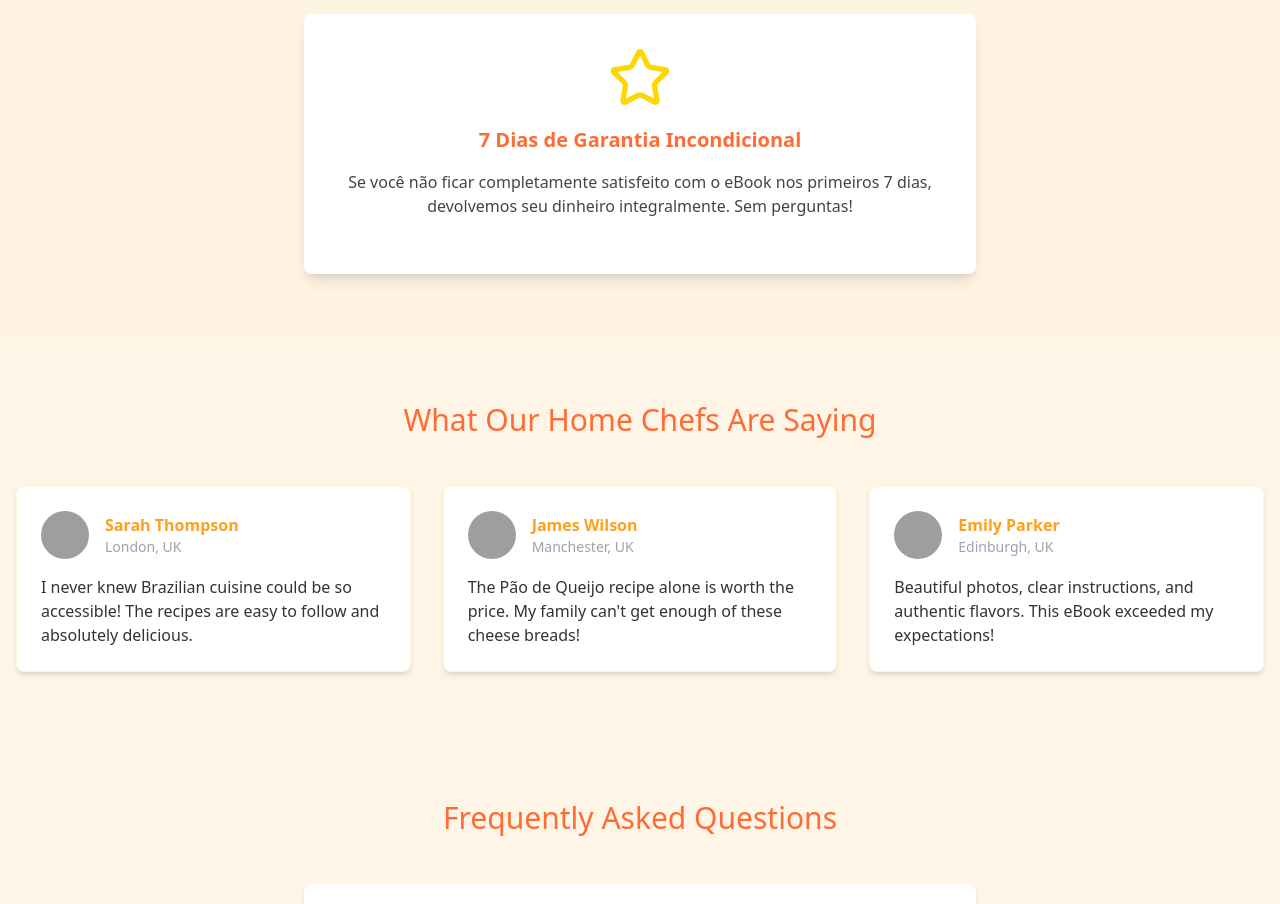
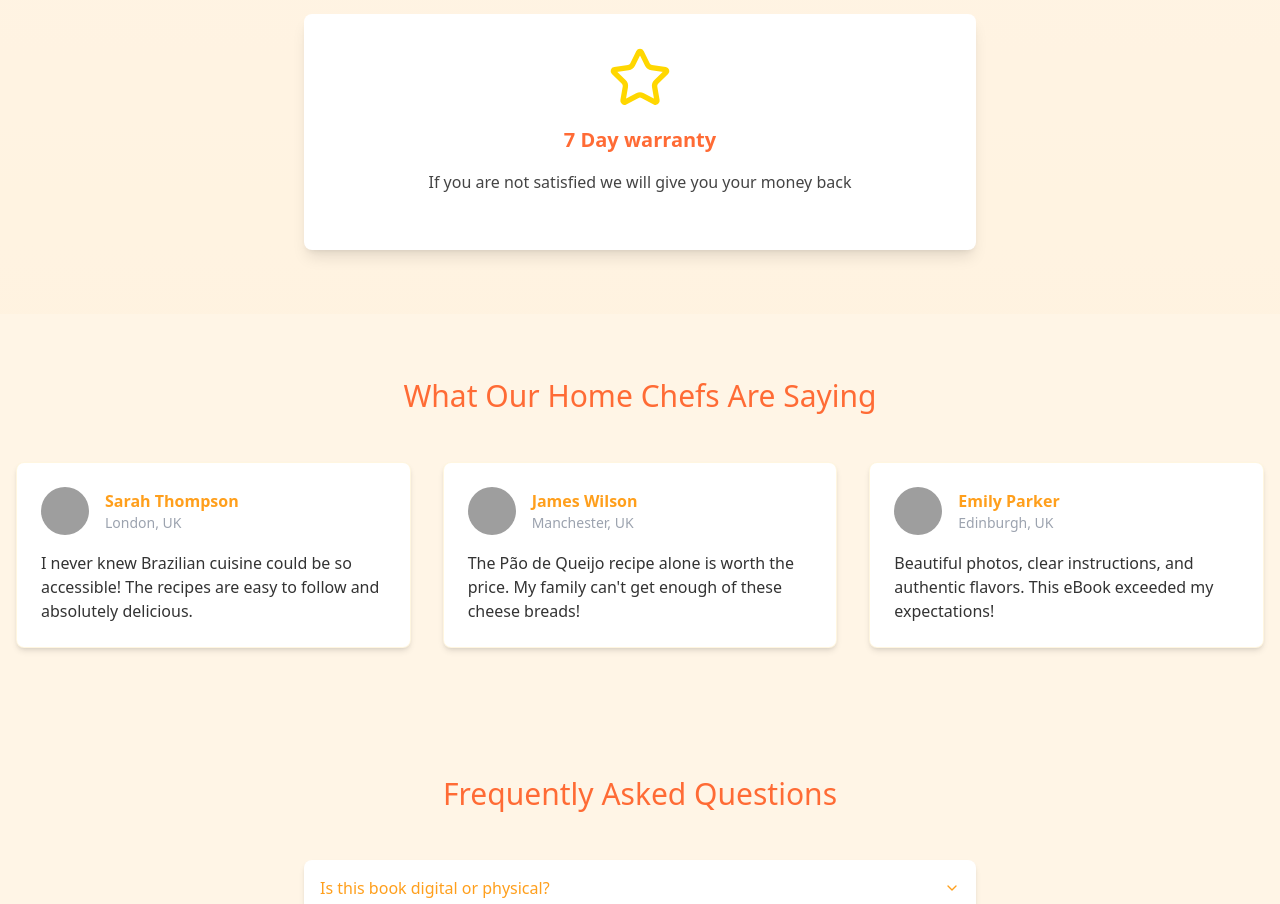
Before and after one commit to oweslmelo/sabor-brasil-landing-page, a React (Vite) app: page / in a window 1280 px wide. Shown: the part 2280-3184 px from the top of the page. Built offline with nearby package versions, Linux system fonts and the light colour scheme; grey boxes are pictures that could not be loaded.

Commit message:
Visual edit in Lovable
Edited UI in Lovable

```diff
--- a/src/pages/Index.tsx
+++ b/src/pages/Index.tsx
@@ -3,7 +3,6 @@ import { Button } from "@/components/ui/button";
 import { Accordion, AccordionContent, AccordionItem, AccordionTrigger } from "@/components/ui/accordion";
 import { Card } from "@/components/ui/card";
 import { Star, Check, Users } from "lucide-react";
-
 const Index = () => {
   const [isHovered, setIsHovered] = useState(false);
   return <div className="min-h-screen bg-gradient-to-b from-[#FFF5E6] to-[#FFE0B2] text-[#333]">
@@ -128,13 +127,8 @@ const Index = () => {
           </h2>
           <div className="max-w-2xl mx-auto bg-white p-8 rounded-lg shadow-lg">
             <Star className="w-16 h-16 text-[#FFD700] mx-auto mb-4" />
-            <h3 className="text-xl font-bold mb-4 text-[#FF6B35]">
-              7 Dias de Garantia Incondicional
-            </h3>
-            <p className="text-[#444] mb-6">
-              Se você não ficar completamente satisfeito com o eBook nos primeiros 7 dias,
-              devolvemos seu dinheiro integralmente. Sem perguntas!
-            </p>
+            <h3 className="text-xl font-bold mb-4 text-[#FF6B35]">7 Day warranty</h3>
+            <p className="text-[#444] mb-6">If you are not satisfied we will give you your money back</p>
           </div>
         </div>
       </div>
@@ -197,7 +191,6 @@ const Index = () => {
       </footer>
     </div>;
 };
-
 const learningPoints = [{
   title: "Secrets of Feijoada",
   description: "Learn how to make authentic Brazilian feijoada with all the traditional accompaniments."
@@ -211,7 +204,6 @@ const learningPoints = [{
   title: "Brazilian Stews",
   description: "Essential techniques for preparing moquecas and traditional Brazilian stews."
 }];
-
 const testimonials = [{
   name: "Sarah Thompson",
   location: "London, UK",
@@ -228,7 +220,6 @@ const testimonials = [{
   text: "Beautiful photos, clear instructions, and authentic flavors. This eBook exceeded my expectations!",
   avatar: "https://images.unsplash.com/photo-1544005313-94ddf0286df2?w=64&h=64&fit=crop&crop=faces"
 }];
-
 const faqs = [{
   question: "Is this book digital or physical?",
   answer: "This is a digital eBook (PDF format) that you can read on any device - your computer, tablet, or smartphone."
@@ -242,5 +233,4 @@ const faqs = [{
   question: "How many recipes are included?",
   answer: "The eBook contains 30 traditional Brazilian recipes, including main dishes, sides, desserts, and drinks."
 }];
-
 export default Index;
```
